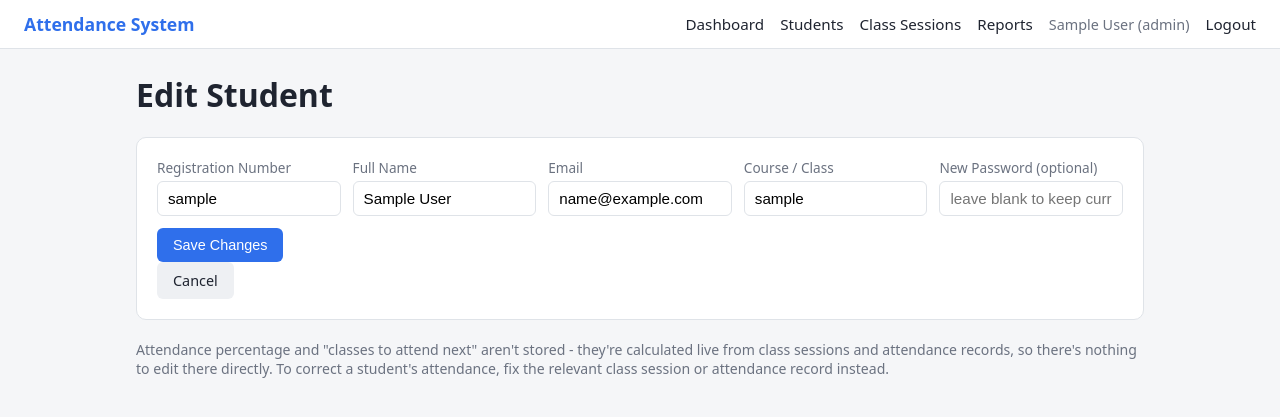
After one commit to abhijeetmahakur/AttendanceApp, a Flask app: page /admin/students/1/edit in a window 1280 px wide. The commit adds this page. Shown: the top 417 px of the page. Run offline with Flask 3, Linux system fonts and the light colour scheme; the visitor is signed in with stand-in values (Sample User, id 1); data comes from the database, SQL or seed files in the repository.

Commit message:
Add student edit page to admin panel
Previously a student could only be registered or deleted, not
corrected in place. Adds an Edit action per student for the four
string columns (reg. no., name, email, course) plus an optional
password reset, with a uniqueness check on reg. no. Attendance
percentage and "classes to attend next" stay read-only/computed since
they aren't stored columns.

Co-Authored-By: Claude Sonnet 5 <noreply@anthropic.com>

```diff
--- a/app/admin_routes.py
+++ b/app/admin_routes.py
@@ -85,6 +85,46 @@ def delete_student(student_id):
     return redirect(url_for("admin.students"))
 
 
+@bp.route("/students/<int:student_id>/edit", methods=["GET", "POST"])
+@admin_required
+def edit_student(student_id):
+    student = models.get_student_by_id(student_id)
+    if not student:
+        flash("Student not found.", "error")
+        return redirect(url_for("admin.students"))
+
+    if request.method == "POST":
+        reg_no = request.form.get("reg_no", "").strip()
+        name = request.form.get("name", "").strip()
+        email = request.form.get("email", "").strip()
+        course = request.form.get("course", "").strip()
+        new_password = request.form.get("password", "").strip()
+
+        # Re-render with what the admin typed (not the stale DB row) if validation fails.
+        form_state = {"id": student_id, "reg_no": reg_no, "name": name, "email": email, "course": course}
+
+        if not (reg_no and name and email and course):
+            flash("Registration number, name, email, and course are all required.", "error")
+            return render_template("admin/edit_student.html", student=form_state)
+
+        if models.reg_no_taken_by_other(reg_no, student_id):
+            flash(f"Registration number {reg_no} is already used by another student.", "error")
+            return render_template("admin/edit_student.html", student=form_state)
+
+        if new_password:
+            password_ok, password_error = validate_password(new_password)
+            if not password_ok:
+                flash(password_error, "error")
+                return render_template("admin/edit_student.html", student=form_state)
+            models.set_student_password(student_id, new_password)
+
+        models.update_student(student_id, reg_no, name, email, course)
+        flash(f"Updated {name} ({reg_no}).", "success")
+        return redirect(url_for("admin.students"))
+
+    return render_template("admin/edit_student.html", student=student)
+
+
 @bp.route("/sessions", methods=["GET", "POST"])
 @admin_required
 def sessions():
--- a/app/models.py
+++ b/app/models.py
@@ -72,6 +72,24 @@ def delete_student(student_id):
     db = get_db()
     db.execute("DELETE FROM students WHERE id = ?", (student_id,))
     db.commit()
+
+
+def update_student(student_id, reg_no, name, email, course):
+    db = get_db()
+    db.execute(
+        """UPDATE students SET reg_no = ?, name = ?, email = ?, course = ?
+           WHERE id = ?""",
+        (reg_no.strip(), name.strip(), email.strip(), course.strip(), student_id),
+    )
+    db.commit()
+
+
+def reg_no_taken_by_other(reg_no, student_id):
+    db = get_db()
+    row = db.execute(
+        "SELECT 1 FROM students WHERE reg_no = ? AND id != ?", (reg_no.strip(), student_id)
+    ).fetchone()
+    return row is not None
 
 
 def set_student_password(student_id, new_password):
--- /dev/null
+++ b/app/templates/admin/edit_student.html
@@ -0,0 +1,43 @@
+{% extends "base.html" %}
+{% block title %}Edit Student{% endblock %}
+{% block content %}
+<h1>Edit Student</h1>
+
+<div class="card">
+    <form method="post" class="form-grid">
+        <div>
+            <label for="reg_no">Registration Number</label>
+            <input type="text" id="reg_no" name="reg_no" value="{{ student.reg_no }}" required>
+        </div>
+        <div>
+            <label for="name">Full Name</label>
+            <input type="text" id="name" name="name" value="{{ student.name }}" required>
+        </div>
+        <div>
+            <label for="email">Email</label>
+            <input type="email" id="email" name="email" value="{{ student.email }}" required>
+        </div>
+        <div>
+            <label for="course">Course / Class</label>
+            <input type="text" id="course" name="course" value="{{ student.course }}" required>
+        </div>
+        <div>
+            <label for="password">New Password (optional)</label>
+            <input type="text" id="password" name="password" placeholder="leave blank to keep current password"
+                   minlength="8" pattern="[A-Za-z0-9!@#$%^&amp;*()_+\-=.,?]+"
+                   title="At least 8 characters: letters, numbers, and !@#$%^&amp;*()_+-=.,? are allowed">
+        </div>
+        <div>
+            <button type="submit">Save Changes</button>
+            <a class="btn secondary" href="{{ url_for('admin.students') }}">Cancel</a>
+        </div>
+    </form>
+</div>
+
+<p class="muted">
+    Attendance percentage and "classes to attend next" aren't stored - they're
+    calculated live from class sessions and attendance records, so there's nothing
+    to edit there directly. To correct a student's attendance, fix the relevant
+    class session or attendance record instead.
+</p>
+{% endblock %}
--- a/app/templates/admin/students.html
+++ b/app/templates/admin/students.html
@@ -59,6 +59,7 @@
                     <span class="muted">({{ summary.attended_classes }}/{{ summary.total_classes }})</span>
                 </td>
                 <td>
+                    <a class="btn secondary" href="{{ url_for('admin.edit_student', student_id=s.id) }}">Edit</a>
                     <form class="inline" method="post" action="{{ url_for('admin.delete_student', student_id=s.id) }}"
                           onsubmit="return confirm('Remove this student and all their attendance records?');">
                         <button type="submit" class="danger">Remove</button>
```
